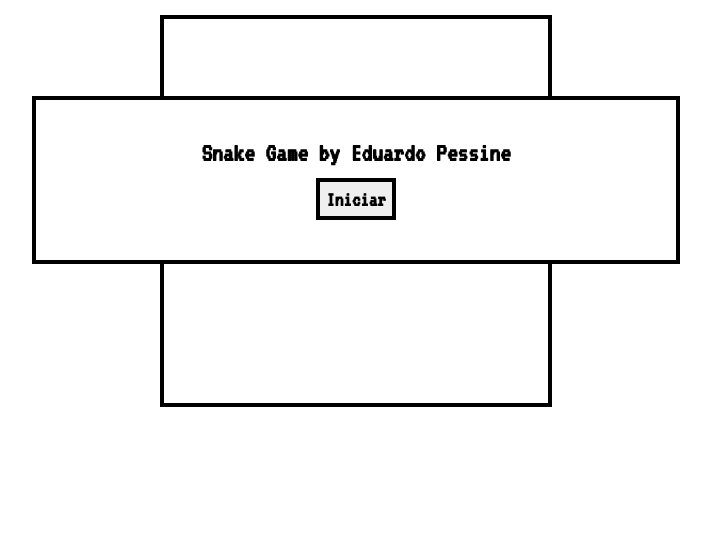
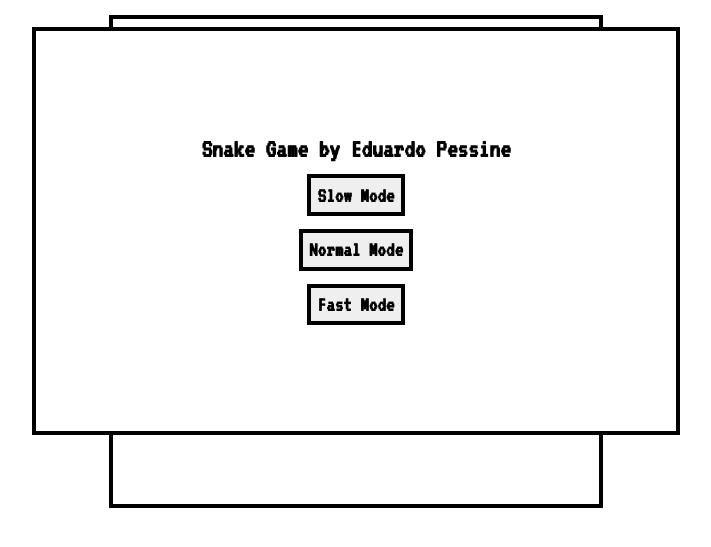
Before and after one commit to epessine/ex-snake, a plain HTML site: page index.html in a window 1280 px wide. Shown: the part 55-602 px from the top of the page, without its empty margins (284-995 px from the left). Drawn offline with Linux system fonts and the light colour scheme.

Commit message:
adiciona escolha de modo (fast, normal, slow)

```diff
--- a/index.html
+++ b/index.html
@@ -14,11 +14,15 @@
         <canvas id="snake" width="512" height="512"></canvas>
         <div class="popup">
             <span>Você perdeu!</span>
-            <button class="restart" onclick="reiniciar()">Reiniciar</button>
+            <button class="restart" onclick="reiniciar('slow')">Slow Mode</button>
+            <button class="restart" onclick="reiniciar('normal')">Normal Mode</button>
+            <button class="restart" onclick="reiniciar('fast')">Fast Mode</button>
         </div>
         <div class="popup2">
             <span>Snake Game by Eduardo Pessine</span>
-            <button class="restart" onclick="reiniciar()">Iniciar</button>
+            <button class="restart" onclick="reiniciar('slow')">Slow Mode</button>
+            <button class="restart" onclick="reiniciar('normal')">Normal Mode</button>
+            <button class="restart" onclick="reiniciar('fast')">Fast Mode</button>
         </div>
     </div>
 </body>
--- a/script.js
+++ b/script.js
@@ -84,7 +84,7 @@ function iniciarJogo() {
     snake.unshift(newHead);
 }
 
-function reiniciar() {
+function reiniciar(modo) {
     snake = [];
     snake[0] = {
         x: 8 * box,
@@ -96,6 +96,15 @@ function reiniciar() {
         y: Math.floor(Math.random() * 16) * box
     }
     iniciarJogo();
-    speed = 100;
-    jogo = setInterval(iniciarJogo, speed);
+    if (modo === 'fast') {
+        speed = 50;
+        jogo = setInterval(iniciarJogo, speed);
+    } else if (modo === 'normal') {
+        speed = 100;
+        jogo = setInterval(iniciarJogo, speed);
+    } else if (modo === 'slow') {
+        speed = 150;
+        jogo = setInterval(iniciarJogo, speed);
+    }
+
 }
--- a/style.css
+++ b/style.css
@@ -34,7 +34,7 @@ canvas {
     font-weight: bold;
     background-color: white;
     border: 4px solid black;
-    height: 20%;
+    height: 50%;
     width: 50%;
     display: flex;
     flex-direction: column;
@@ -52,7 +52,7 @@ canvas {
     font-weight: bold;
     background-color: white;
     border: 4px solid black;
-    height: 20%;
+    height: 50%;
     width: 50%;
     display: flex;
     flex-direction: column;
@@ -81,8 +81,8 @@ canvas {
 
 @media only screen and (orientation: landscape) {
     .game-container {
-        height: 60%;
-        width: 38%;
+        height: 100%;
+        width: 48%;
     }
     canvas {
         width: 80%;
@@ -97,4 +97,10 @@ canvas {
     canvas {
         width: 80%;
     }
+    .popup2 {
+        height: 30%;
+    }
+    .popup {
+        height: 30%;
+    }
 }
```
